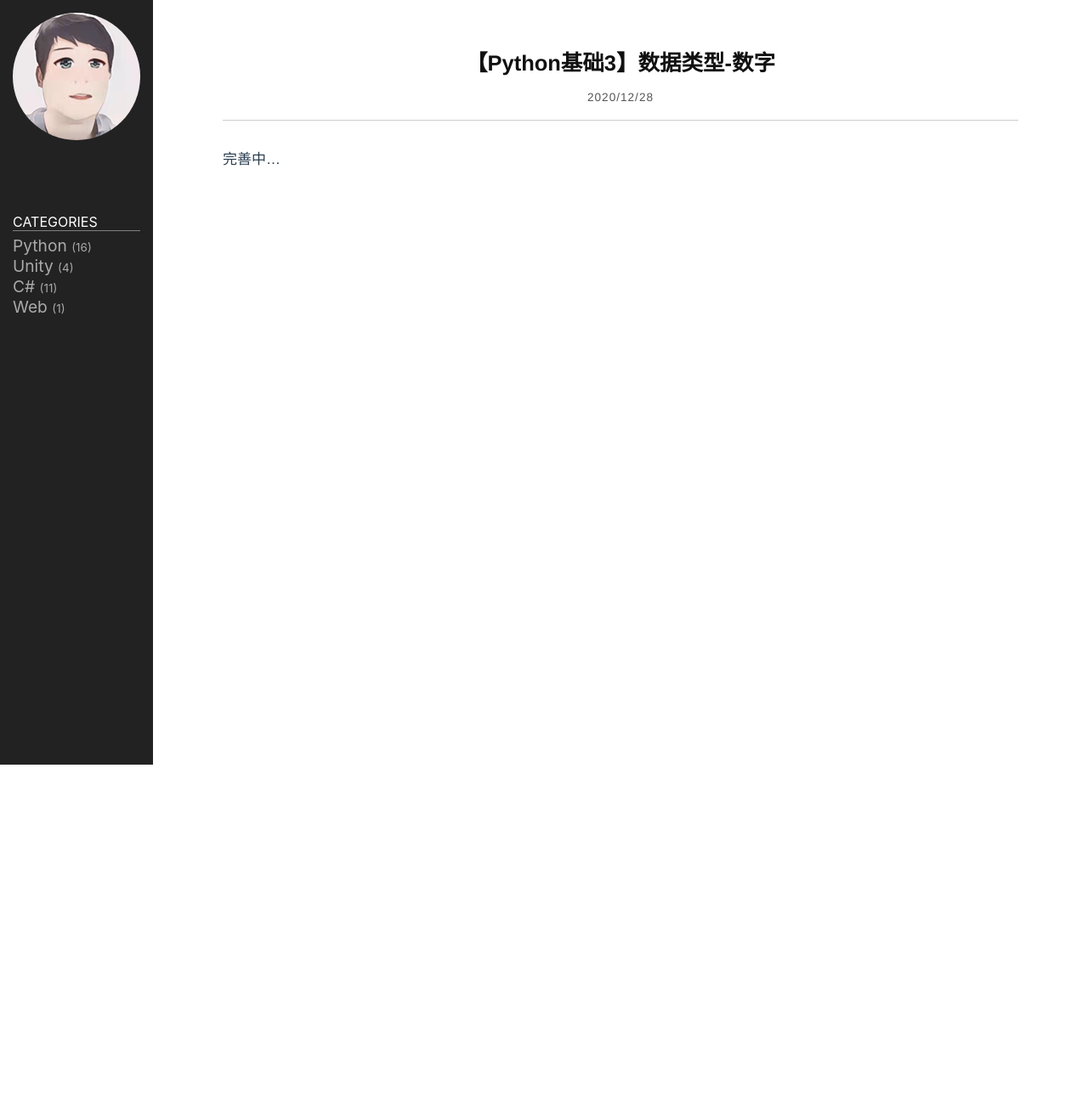
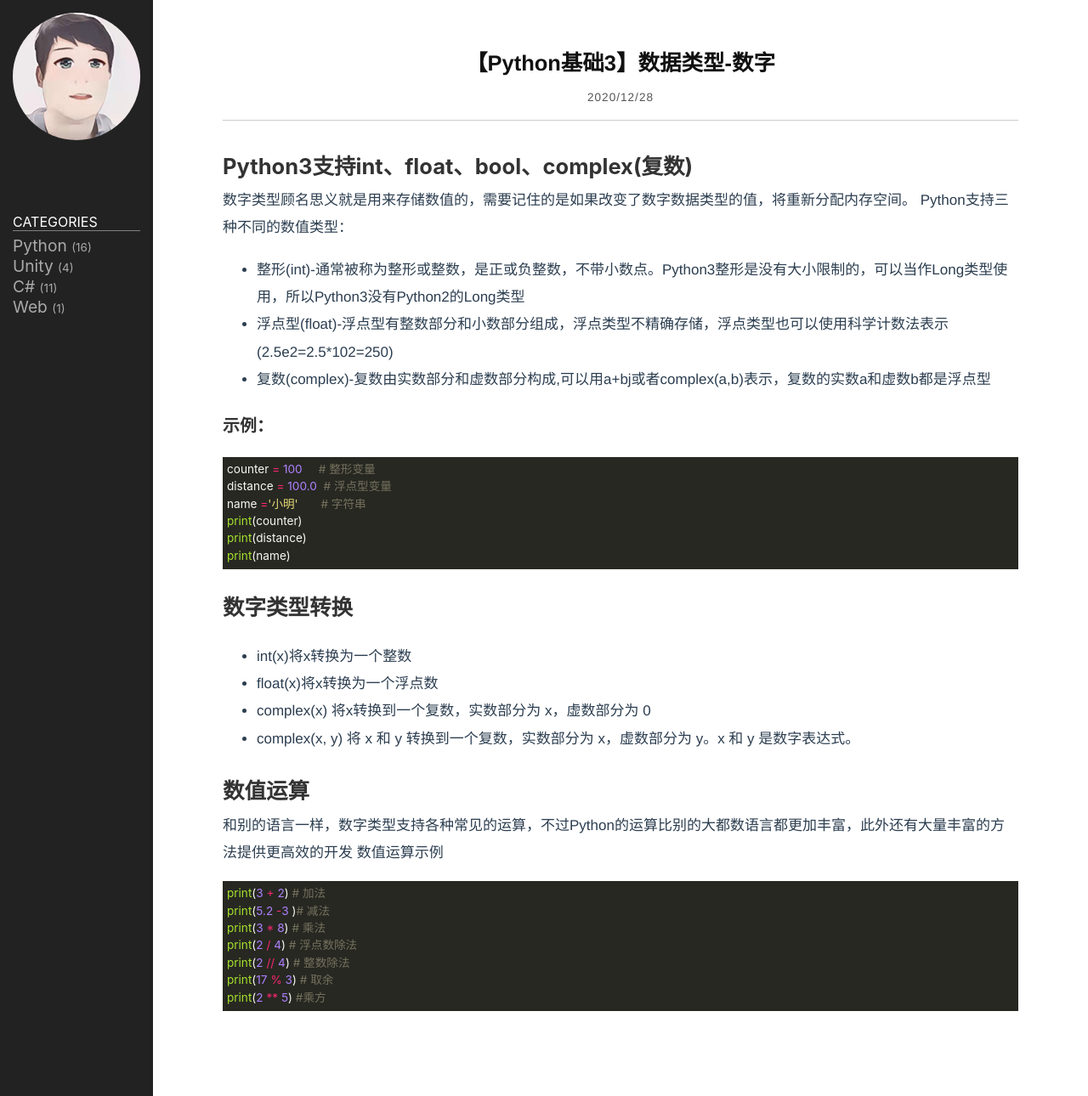
Before and after one commit to Honlay/Honlay.github.io, a Jekyll site: the page built from _posts/2020-12-29-python-base-3.markdown, in a window 1280 px wide. Shown: the whole page at 85% size. Built offline with Jekyll 4.4.1, drawn with Linux system fonts in a browser that asks for light colours; before the commit the page ends 900 px from its top, so only the background shows below that.

Commit message:
Update 2020-12-29-python-base-3.markdown

````diff
--- a/_posts/2020-12-29-python-base-3.markdown
+++ b/_posts/2020-12-29-python-base-3.markdown
@@ -7,4 +7,44 @@ category: Python
 
 
 
-完善中...
+## Python3支持int、float、bool、complex(复数)
+
+数字类型顾名思义就是用来存储数值的，需要记住的是如果改变了数字数据类型的值，将重新分配内存空间。
+Python支持三种不同的数值类型：
+
+- 整形(int)-通常被称为整形或整数，是正或负整数，不带小数点。Python3整形是没有大小限制的，可以当作Long类型使用，所以Python3没有Python2的Long类型
+- 浮点型(float)-浮点型有整数部分和小数部分组成，浮点类型不精确存储，浮点类型也可以使用科学计数法表示(2.5e2=2.5*102=250)
+- 复数(complex)-复数由实数部分和虚数部分构成,可以用a+bj或者complex(a,b)表示，复数的实数a和虚数b都是浮点型
+
+### 示例：
+
+```python
+counter = 100     # 整形变量
+distance = 100.0  # 浮点型变量
+name ='小明'       # 字符串
+print(counter)
+print(distance)
+print(name)
+```
+
+## 数字类型转换
+
+- int(x)将x转换为一个整数
+- float(x)将x转换为一个浮点数
+- complex(x) 将x转换到一个复数，实数部分为 x，虚数部分为 0
+- complex(x, y) 将 x 和 y 转换到一个复数，实数部分为 x，虚数部分为 y。x 和 y 是数字表达式。
+
+## 数值运算
+
+和别的语言一样，数字类型支持各种常见的运算，不过Python的运算比别的大都数语言都更加丰富，此外还有大量丰富的方法提供更高效的开发
+数值运算示例
+
+```python
+print(3 + 2) # 加法
+print(5.2 -3 )# 减法
+print(3 * 8) # 乘法
+print(2 / 4) # 浮点数除法
+print(2 // 4) # 整数除法
+print(17 % 3) # 取余
+print(2 ** 5) #乘方
+```
````
